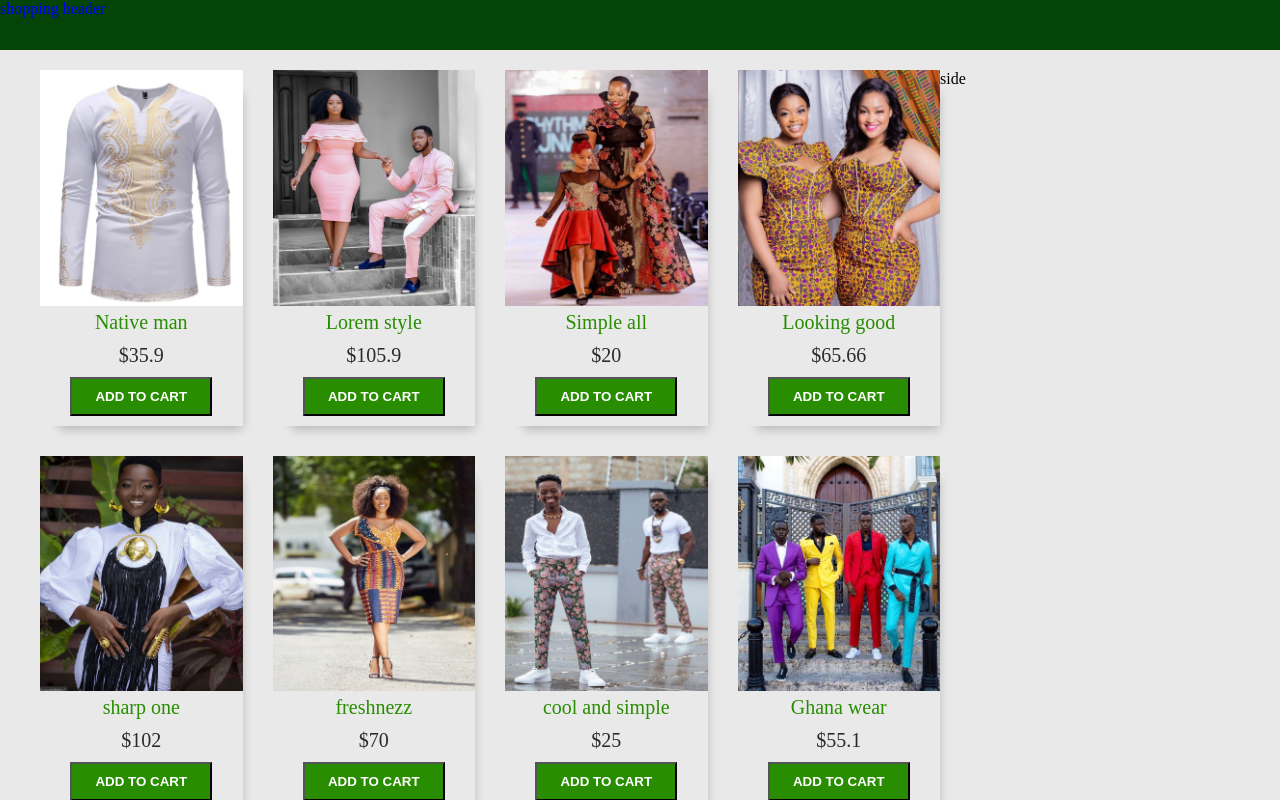
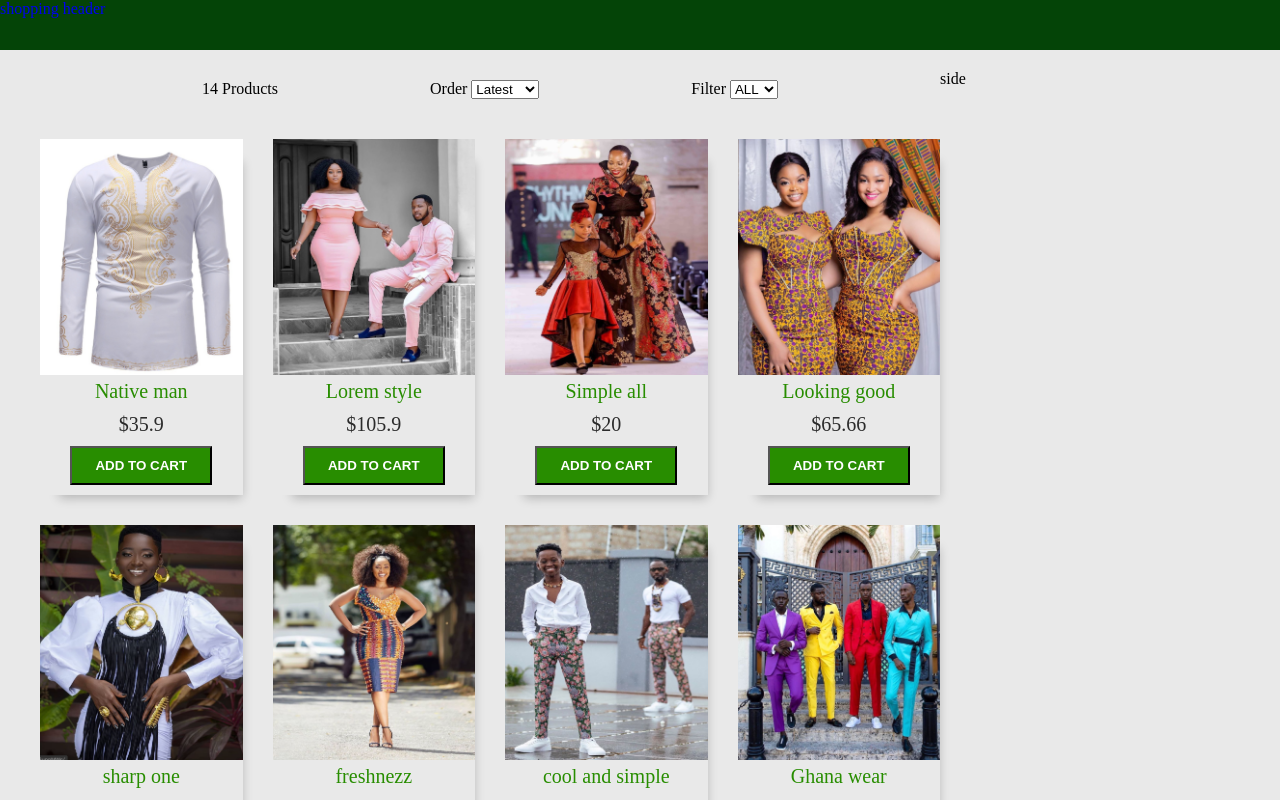
Before and after one commit to alexotoo/reactredux-fullstack, a React (Create React App) app: page / in a window 1280 px wide. Shown: the top 800 px of the page. Built offline with nearby package versions, Linux system fonts and the light colour scheme.

Commit message:
filter bar done

```diff
--- a/src/App.js
+++ b/src/App.js
@@ -1,4 +1,5 @@
 import React, { useState } from "react";
+import ProductFilter from "./components/ProductFilter";
 import ProductList from "./components/ProductList";
 import data from "./data.json";
 
@@ -7,7 +8,40 @@ function App() {
   const [products, setProducts] = useState(initProducts);
   const [size, setSize] = useState("");
   const [sort, setSort] = useState("");
-  console.log(products);
+
+  //filter by product price
+  const sortProducts = (e) => {
+    let target = e.target.value;
+    setSort(target);
+    if (target === "lowest") {
+      let newSortbyLowPrice = products.sort((a, b) => {
+        return a.price - b.price;
+      });
+      setProducts(newSortbyLowPrice);
+    } else if (target === "highest") {
+      let newSortbyHighPrice = products.sort((a, b) => {
+        return b.price - a.price;
+      });
+      setProducts(newSortbyHighPrice);
+    }
+  };
+
+  //filter by available sizes
+  const filterProducts = (e) => {
+    let target = e.target.value;
+
+    if (target === "" || target === "ALL") {
+      setSize(target);
+      setProducts(initProducts);
+    } else {
+      let newfilteredProducts = initProducts.filter((products) => {
+        return products.SizesInStock.includes(target);
+      });
+      console.log(newfilteredProducts);
+      setSize(target);
+      setProducts(newfilteredProducts);
+    }
+  };
 
   return (
     <div className="wrapper">
@@ -17,6 +51,13 @@ function App() {
 
       <main className="main">
         <div className="main__content">
+          <ProductFilter
+            productsCount={products.length}
+            size={size}
+            sort={sort}
+            sortProducts={sortProducts}
+            filterProducts={filterProducts}
+          />
           <ProductList products={products} />
         </div>
         <div className="main__sidebar">side</div>
--- /dev/null
+++ b/src/components/ProductFilter.js
@@ -0,0 +1,37 @@
+import React from "react";
+
+const ProductFilter = ({
+  productsCount,
+  size,
+  sort,
+  sortProducts,
+  filterProducts,
+}) => {
+  return (
+    <div className="products-filter">
+      <div className="products-filter__result">{productsCount} Products</div>
+      <div className="products-filter__sort">
+        Order{" "}
+        <select name="" id="" value={size} onChange={sortProducts}>
+          <option>Latest</option>
+          <option value="lowest">Lowest</option>
+          <option value="highest">Highest</option>{" "}
+        </select>{" "}
+      </div>
+      <div className="products-filter__size">
+        Filter{" "}
+        <select name="" id="" value={size} onChange={filterProducts}>
+          {" "}
+          <option>ALL</option>
+          <option value="S">S</option>
+          <option value="XL">X</option>
+          <option value="L">L</option>
+          <option value="XL">XL</option>
+          <option value="XXL">XXL</option>
+        </select>
+      </div>
+    </div>
+  );
+};
+
+export default ProductFilter;
--- a/src/components/ProductItem.js
+++ b/src/components/ProductItem.js
@@ -2,7 +2,7 @@ import React from "react";
 
 const ProductItem = ({ product }) => {
   const { _id, image, title, description, SizesInStock, price } = product;
-  console.log(product);
+
   return (
     <li className="product__list">
       <article className="product__card">
--- a/src/data.json
+++ b/src/data.json
@@ -5,7 +5,7 @@
             "title":"Native man",
             "image":"images/dress1.png",
             "description":"trendy mall night party dress, easy fiting",
-            "SizesInStock":["S","x","L","XL","XXL"],
+            "SizesInStock":["S","X","L","XL","XXL"],
             "price":35.90
 
         },
@@ -14,7 +14,7 @@
             "title":"Lorem style",
             "image":"images/dress2.png",
             "description":"stylish partners combination for classy outings",
-            "SizesInStock":["S","x","L","XL","XXL"],
+            "SizesInStock":["S","L","XL"],
             "price":105.90
 
         },
@@ -23,7 +23,7 @@
             "title":"Simple all",
             "image":"images/dress3.png",
             "description":"Mother and Kids neat dress, made with wooden root fibre",
-            "SizesInStock":["S","x","L","XXL"],
+            "SizesInStock":["S","X","L","XXL"],
             "price":20.00
 
         },
@@ -32,7 +32,7 @@
             "title":"Looking good",
             "image":"images/dress4.png",
             "description":"new twin collections of all sizes",
-            "SizesInStock":["S","x","L","XL","XXL"],
+            "SizesInStock":["S","X","XXL"],
             "price":65.66
 
         },
@@ -41,7 +41,7 @@
             "title":"sharp one",
             "image":"images/dress5.png",
             "description":"super white,black and gold queen style, made with African beads",
-            "SizesInStock":["S","x","L","XL","XXL"],
+            "SizesInStock":["S","X","L"],
             "price":102.00
 
         },
@@ -50,7 +50,7 @@
             "title":"freshnezz",
             "image":"images/dress6.png",
             "description":"Easy going with new Accra trend touch",
-            "SizesInStock":["S","x","L","XL","XXL"],
+            "SizesInStock":["L","XL","XXL"],
             "price":70.00
 
         },
@@ -59,7 +59,7 @@
             "title":"cool and simple",
             "image":"images/dress7.png",
             "description":"Kumerica outing in style, nice Kumasi base materials",
-            "SizesInStock":["S","x","L","XL","XXL"],
+            "SizesInStock":["L","XXL"],
             "price":25.00
 
         },
@@ -68,7 +68,7 @@
             "title":"Ghana wear",
             "image":"images/dress8.png",
             "description":"for the boys to men classy wear, a collection of colors available",
-            "SizesInStock":["x","L","XL","XXL"],
+            "SizesInStock":["X","L","XL"],
             "price":55.10
 
         },
@@ -77,7 +77,7 @@
             "title":"Accra wear",
             "image":"images/dress9.png",
             "description":"confy breezy wear for the young in  heart",
-            "SizesInStock":["S","x","L","XL","XXL"],
+            "SizesInStock":["S","XL"],
             "price":80.00
 
         },
@@ -86,7 +86,7 @@
             "title":"Kumasi wear",
             "image":"images/dress10.png",
             "description":"kente mixed with GTp clothing for all size and events",
-            "SizesInStock":["S","x","L","XL","XXL"],
+            "SizesInStock":["S","X","L","XL"],
             "price":40.00
 
         },
@@ -95,7 +95,7 @@
             "title":"Takoradi wear",
             "image":"images/dress11.png",
             "description":"collection of safe COVID safty outing, party with care and safety",
-            "SizesInStock":["S","x","L","XL","XXL"],
+            "SizesInStock":["S","X","L"],
             "price":120.00
 
         },
@@ -104,7 +104,7 @@
             "title":"Sunyani wear",
             "image":"images/dress12.png",
             "description":"Kente hoody collection for confy feeling",
-            "SizesInStock":["S","x","L","XL"],
+            "SizesInStock":["S","X","L","XL"],
             "price":70.00
 
         },
@@ -113,7 +113,7 @@
             "title":"Local gee",
             "image":"images/dress13.png",
             "description":"summer coming ",
-            "SizesInStock":["S","x","L","XL","XXL"],
+            "SizesInStock":["S","X","L","XL","XXL"],
             "price":40.00
 
         },
@@ -122,7 +122,7 @@
             "title":"fonk hit",
             "image":"images/dress14.png",
             "description":"overall sunshine for cool summer day with Adenkra symboles",
-            "SizesInStock":["S","x","L","XL","XXL"],
+            "SizesInStock":["XL","XXL"],
             "price":35.90
 
         }
--- a/src/index.scss
+++ b/src/index.scss
@@ -124,3 +124,11 @@ footer {
     box-shadow: 10px 14px 10px -10px rgba(0, 0, 0, 0.23);
   }
 }
+
+//filter bar
+.products-filter {
+  display: flex;
+  justify-content: space-evenly;
+  margin: 0 0 3rem 0;
+  padding: 1rem;
+}
```
Also changed, not shown: 1 other file (tests, documents, lock files or other folders).
